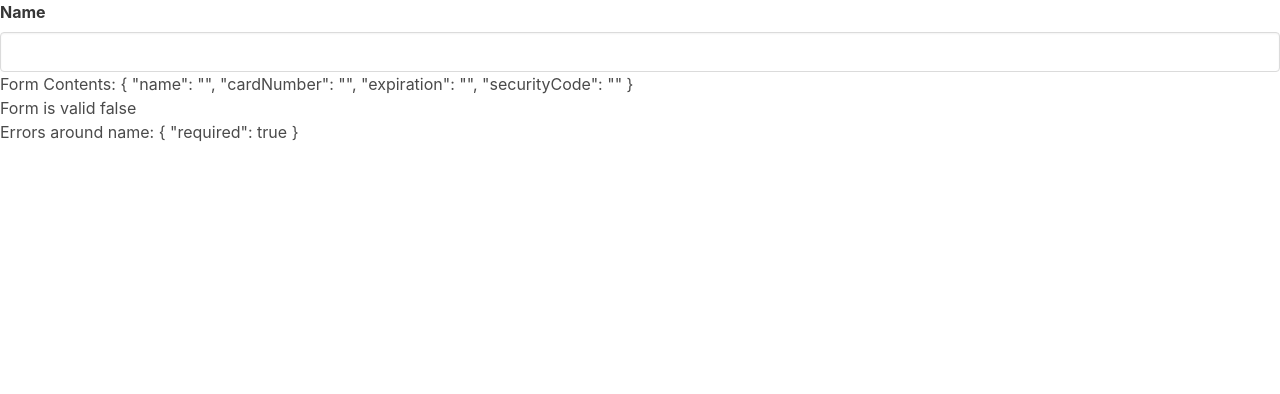
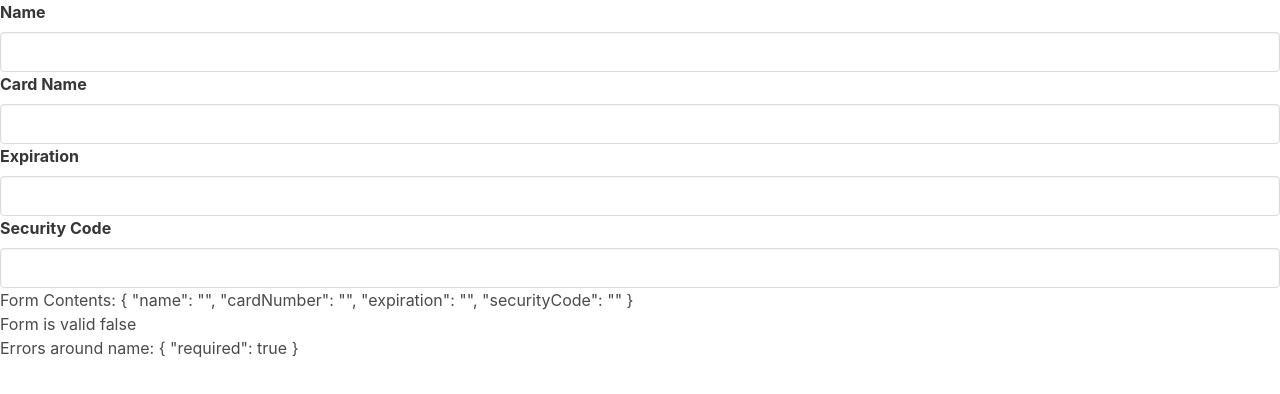
Before and after one commit to BeataJ/creditcard-reactiveForm, an Angular app: page / in a window 1280 px wide. Shown: the top 394 px of the page. Built offline with nearby package versions, Linux system fonts and the light colour scheme.

Commit message:
bit property [control] label to app-input

```diff
--- a/src/app/card-form/card-form.component.html
+++ b/src/app/card-form/card-form.component.html
@@ -1,5 +1,8 @@
 <form [formGroup]="cardForm">
     <app-input label="Name" [control]="cardForm.get('name')" ></app-input>
+    <app-input label="Card Name" [control]="cardForm.get('cardNumber')" ></app-input>
+    <app-input label="Expiration" [control]="cardForm.get('expiration')" ></app-input>
+    <app-input label="Security Code" [control]="cardForm.get('securityCode')" ></app-input>
 </form>
 
 <div>Form Contents: {{ cardForm.value | json }}</div>
```
